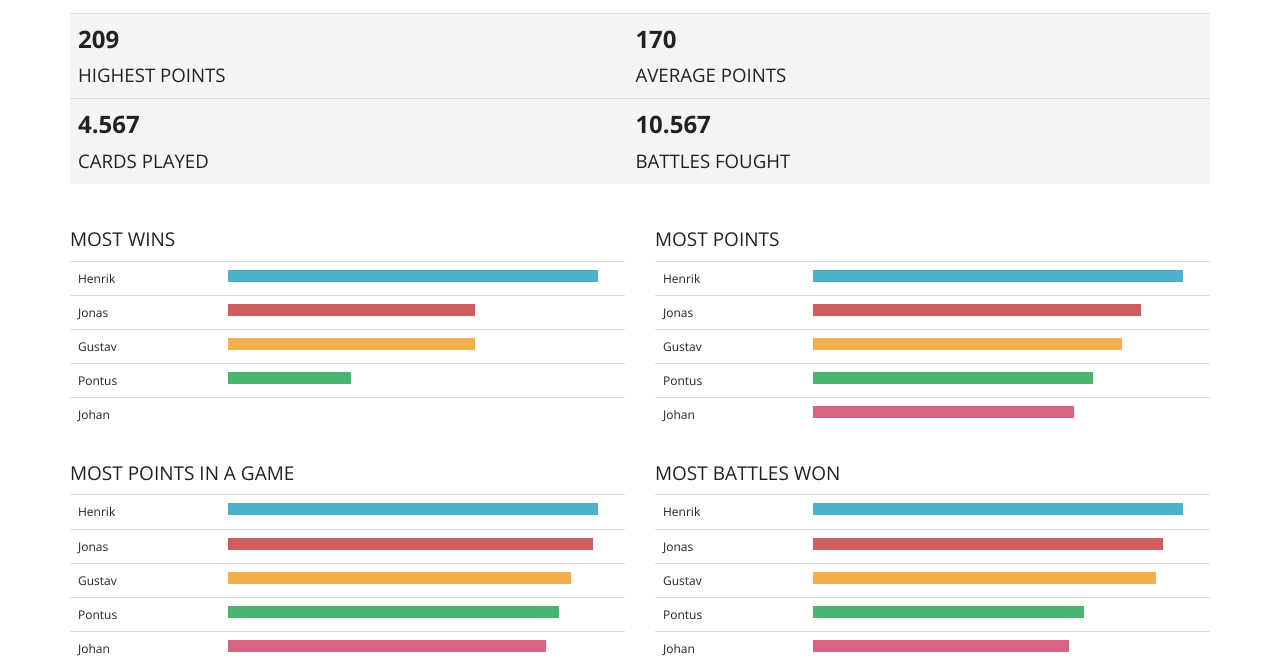
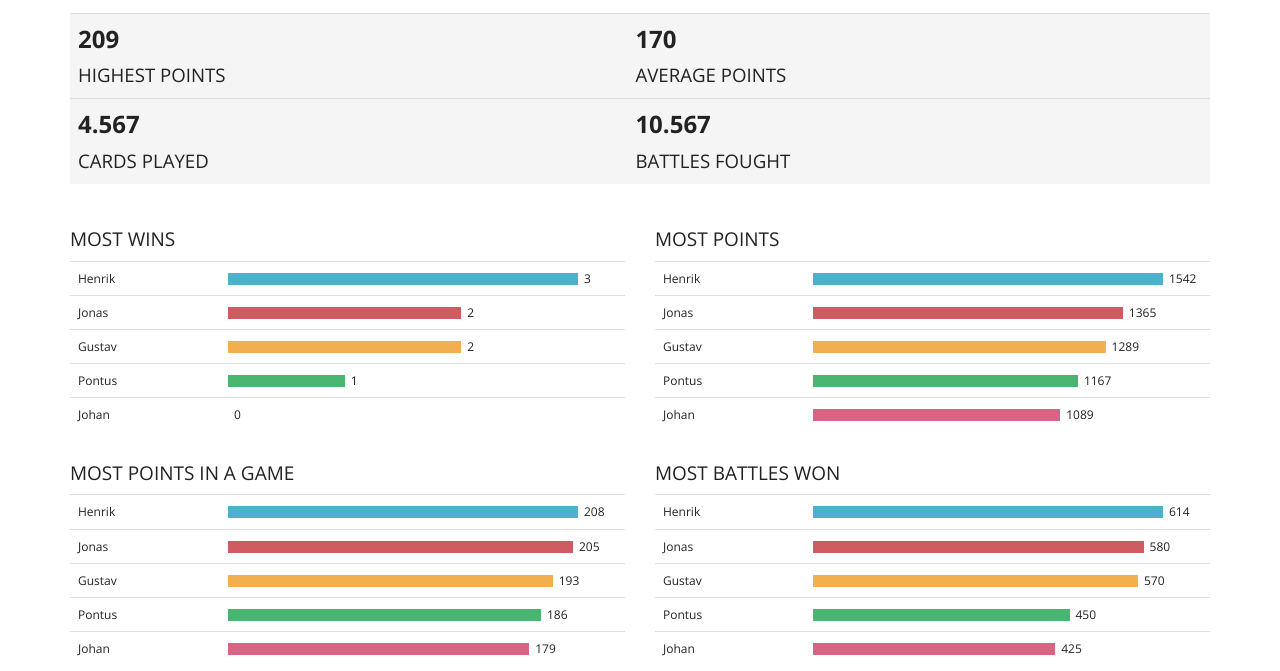
Before and after one commit to garberus/empires-app, a website: page webapp/template/index.html in a window 1280 px wide. Shown: the part 129-800 px from the top of the page. Drawn offline with nearby package versions, Linux system fonts and the light colour scheme.

Commit message:
print points

```diff
--- a/logparser/aggregate.js
+++ b/logparser/aggregate.js
@@ -7,6 +7,10 @@
  * digestible JSON data for the web app.
  * Usage:
  *        node aggregator.js
+ * Data needed:
+ *  - Version 1
+ *    Summaries of: max score (avg score), total cards played, max winning score
+ *    Per player: max score, total wins, total score, won battles, score per game
  */
 
 var CONFIG = require('./src/static/config.json');
--- a/webapp/template/index.html
+++ b/webapp/template/index.html
@@ -10,6 +10,8 @@
         }
         .bar {
             height: 12px;
+            margin: 3px 6px 0 0;
+            float: left;
         }
         .post {
             background-color: #4EB1CB;
@@ -97,23 +99,23 @@
                 <tbody>
                 <tr>
                     <td class="name">Henrik</td>
-                    <td><div class="bar post" data-value="3"></div></td>
+                    <td><div class="bar post" data-value="3"></div>3</td>
                 </tr>
                 <tr>
                     <td>Jonas</td>
-                    <td><div class="bar thanks" data-value="2"></div></td>
+                    <td><div class="bar thanks" data-value="2"></div>2</td>
                 </tr>
                 <tr>
                     <td>Gustav</td>
-                    <td><div class="bar opportunity" data-value="2"></div></td>
+                    <td><div class="bar opportunity" data-value="2"></div>2</td>
                 </tr>
                 <tr>
                     <td>Pontus</td>
-                    <td><div class="bar task" data-value="1"></div></td>
+                    <td><div class="bar task" data-value="1"></div>1</td>
                 </tr>
                 <tr>
                     <td>Johan</td>
-                    <td><div class="bar event" data-value="0"></div></td>
+                    <td><div class="bar event" data-value="0"></div>0</td>
                 </tr>
                 </tbody>
             </table>
@@ -125,23 +127,23 @@
                 <tbody>
                 <tr>
                     <td class="name">Henrik</td>
-                    <td><div class="bar post" data-value="1542"></div></td>
+                    <td><div class="bar post" data-value="1542"></div>1542</td>
                 </tr>
                 <tr>
                     <td>Jonas</td>
-                    <td><div class="bar thanks" data-value="1365"></div></td>
+                    <td><div class="bar thanks" data-value="1365"></div>1365</td>
                 </tr>
                 <tr>
                     <td>Gustav</td>
-                    <td><div class="bar opportunity" data-value="1289"></div></td>
+                    <td><div class="bar opportunity" data-value="1289"></div>1289</td>
                 </tr>
                 <tr>
                     <td>Pontus</td>
-                    <td><div class="bar task" data-value="1167"></div></td>
+                    <td><div class="bar task" data-value="1167"></div>1167</td>
                 </tr>
                 <tr>
                     <td>Johan</td>
-                    <td><div class="bar event" data-value="1089"></div></td>
+                    <td><div class="bar event" data-value="1089"></div>1089</td>
                 </tr>
                 </tbody>
             </table>
@@ -153,23 +155,23 @@
                 <tbody>
                 <tr>
                     <td class="name">Henrik</td>
-                    <td><div class="bar post" data-value="208"></div></td>
+                    <td><div class="bar post" data-value="208"></div>208</td>
                 </tr>
                 <tr>
                     <td>Jonas</td>
-                    <td><div class="bar thanks" data-value="205"></div></td>
+                    <td><div class="bar thanks" data-value="205"></div>205</td>
                 </tr>
                 <tr>
                     <td>Gustav</td>
-                    <td><div class="bar opportunity" data-value="193"></div></td>
+                    <td><div class="bar opportunity" data-value="193"></div>193</td>
                 </tr>
                 <tr>
                     <td>Pontus</td>
-                    <td><div class="bar task" data-value="186"></div></td>
+                    <td><div class="bar task" data-value="186"></div>186</td>
                 </tr>
                 <tr>
                     <td>Johan</td>
-                    <td><div class="bar event" data-value="179"></div></td>
+                    <td><div class="bar event" data-value="179"></div>179</td>
                 </tr>
                 </tbody>
             </table>
@@ -181,23 +183,23 @@
                 <tbody>
                 <tr>
                     <td class="name">Henrik</td>
-                    <td><div class="bar post" data-value="614"></div></td>
+                    <td><div class="bar post" data-value="614"></div>614</td>
                 </tr>
                 <tr>
                     <td>Jonas</td>
-                    <td><div class="bar thanks" data-value="580"></div></td>
+                    <td><div class="bar thanks" data-value="580"></div>580</td>
                 </tr>
                 <tr>
                     <td>Gustav</td>
-                    <td><div class="bar opportunity" data-value="570"></div></td>
+                    <td><div class="bar opportunity" data-value="570"></div>570</td>
                 </tr>
                 <tr>
                     <td>Pontus</td>
-                    <td><div class="bar task" data-value="450"></div></td>
+                    <td><div class="bar task" data-value="450"></div>450</td>
                 </tr>
                 <tr>
                     <td>Johan</td>
-                    <td><div class="bar event" data-value="425"></div></td>
+                    <td><div class="bar event" data-value="425"></div>425</td>
                 </tr>
                 </tbody>
             </table>
@@ -222,7 +224,7 @@
             var bars = table.getElementsByClassName('bar');
 
             var i = 0, l = bars.length, topp = 0;
-            var size = bars[i].parentElement.getBoundingClientRect().width - 35;
+            var size = bars[i].parentElement.getBoundingClientRect().width - 55;
             // find out top value
             for (; i < l; i++) {
                 topp = parseInt(bars[i].dataset.value) > topp ? parseInt(bars[i].dataset.value) : topp;
```
